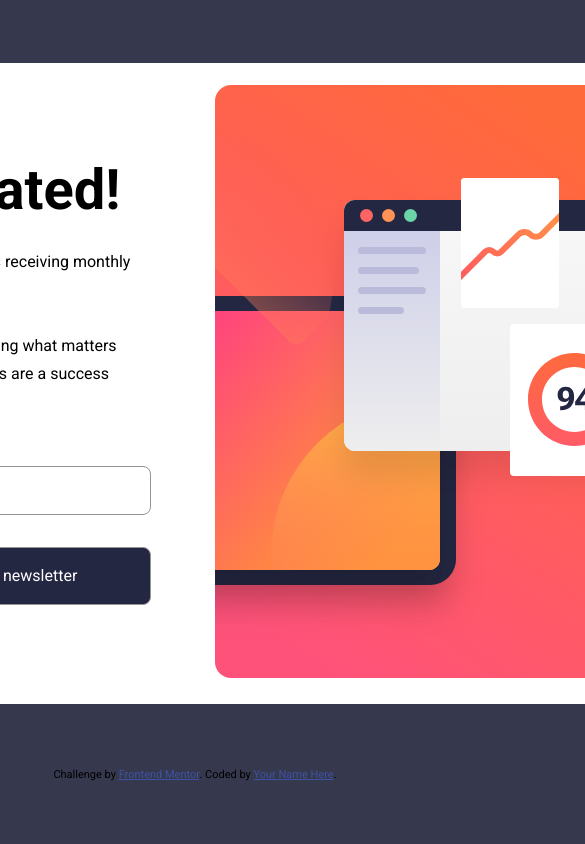
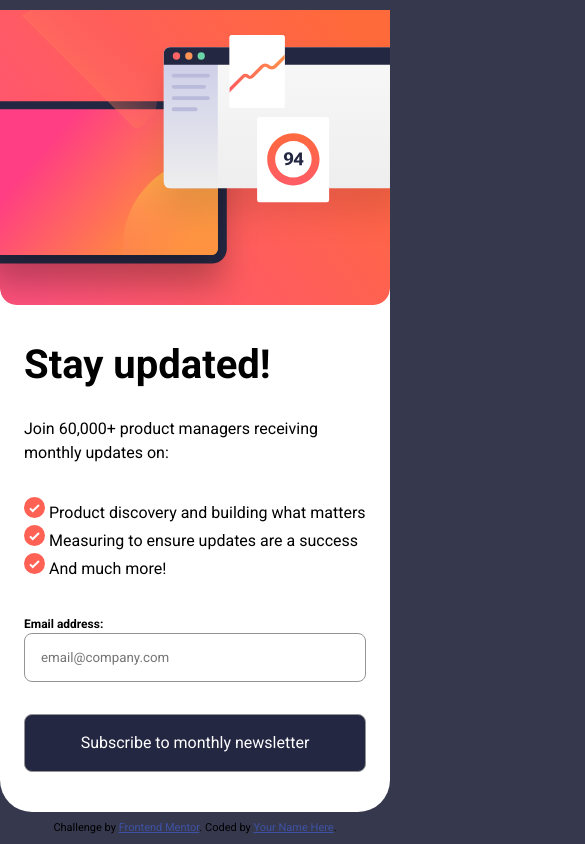
Before and after one commit to Emelinur/newsletter-sign-up-with-success-message-main, a plain HTML site: page index.html in a window 390 px wide. Shown: the top 844 px of the page, 585 px wide, since content can reach past the window. Drawn offline with Linux system fonts and the light colour scheme.

Commit message:
update index.html and style.css

```diff
--- a/index.html
+++ b/index.html
@@ -1,22 +1,16 @@
 <!DOCTYPE html>
 <html lang="en">
+
 <head>
   <meta charset="UTF-8" />
   <meta name="viewport" content="width=device-width, initial-scale=1.0" />
   <!-- displays site properly based on user's device -->
 
-    <link
-      rel="icon"
-      type="image/png"
-      sizes="32x32"
-      href="./assets/images/favicon-32x32.png"
-    />
+  <link rel="icon" type="image/png" sizes="32x32" href="./assets/images/favicon-32x32.png" />
   <link rel="preconnect" href="https://fonts.googleapis.com" />
   <link rel="preconnect" href="https://fonts.gstatic.com" crossorigin />
-    <link
-      href="https://fonts.googleapis.com/css2?family=Roboto:ital,wght@0,100..900;1,100..900&display=swap"
-      rel="stylesheet"
-    />
+  <link href="https://fonts.googleapis.com/css2?family=Roboto:ital,wght@0,100..900;1,100..900&display=swap"
+    rel="stylesheet" />
   <link rel="stylesheet" href="style.css" />
 
   <title>
@@ -29,11 +23,13 @@
       font-size: 11px;
       text-align: center;
     }
+
     .attribution a {
       color: hsl(228, 45%, 44%);
     }
   </style>
 </head>
+
 <body>
   <main>
     <article class="card">
@@ -44,55 +40,28 @@
         </p>
         <ul class="card-list">
           <li>
-              <svg
-                xmlns="http://www.w3.org/2000/svg"
-                width="21"
-                height="21"
-                viewBox="0 0 21 21"
-              >
+            <svg xmlns="http://www.w3.org/2000/svg" width="21" height="21" viewBox="0 0 21 21">
               <g fill="none">
                 <circle cx="10.5" cy="10.5" r="10.5" fill="#FF6155" />
-                  <path
-                    stroke="#FFF"
-                    stroke-width="2"
-                    d="M6 11.381 8.735 14 15 8"
-                  />
+                <path stroke="#FFF" stroke-width="2" d="M6 11.381 8.735 14 15 8" />
               </g>
             </svg>
             Product discovery and building what matters
           </li>
           <li>
-              <svg
-                xmlns="http://www.w3.org/2000/svg"
-                width="21"
-                height="21"
-                viewBox="0 0 21 21"
-              >
+            <svg xmlns="http://www.w3.org/2000/svg" width="21" height="21" viewBox="0 0 21 21">
               <g fill="none">
                 <circle cx="10.5" cy="10.5" r="10.5" fill="#FF6155" />
-                  <path
-                    stroke="#FFF"
-                    stroke-width="2"
-                    d="M6 11.381 8.735 14 15 8"
-                  />
+                <path stroke="#FFF" stroke-width="2" d="M6 11.381 8.735 14 15 8" />
               </g>
             </svg>
             Measuring to ensure updates are a success
           </li>
           <li>
-              <svg
-                xmlns="http://www.w3.org/2000/svg"
-                width="21"
-                height="21"
-                viewBox="0 0 21 21"
-              >
+            <svg xmlns="http://www.w3.org/2000/svg" width="21" height="21" viewBox="0 0 21 21">
               <g fill="none">
                 <circle cx="10.5" cy="10.5" r="10.5" fill="#FF6155" />
-                  <path
-                    stroke="#FFF"
-                    stroke-width="2"
-                    d="M6 11.381 8.735 14 15 8"
-                  />
+                <path stroke="#FFF" stroke-width="2" d="M6 11.381 8.735 14 15 8" />
               </g>
             </svg>
             And much more!
@@ -101,22 +70,21 @@
         <!-- Sign-up form start -->
         <form action="">
           <label for="email">Email address:</label><br />
-            <input
-              type="email"
-              id="form_mail"
-              name="email"
-              placeholder="email@company.com"
-            /><br />
+          <input type="email" id="form_mail" name="email" placeholder="email@company.com" /><br />
         </form>
         <!-- Sign-up form end -->
 
         <button type="submit" class="submit_button">Subscribe to monthly newsletter</button>
       </div>
+<picture class="card-img">
+  <source media="(min-width: 1024px)" srcset="assets/images/illustration-sign-up-desktop.svg">
 
-        <div class="card-img">
-          <img src="assets/images/illustration-sign-up-desktop.svg" alt="" />
-        </div>
+  <source media="(min-width: 768px)" srcset="assets/images/illustration-sign-up-tablet.svg">
 
+  <img src="assets/images/illustration-sign-up-mobile.svg" alt="Sign up illustration">
+</picture>
+    </article>
+  </main>
   <!-- Success message start -->
 
   <!-- Thanks for subscribing! A confirmation email has been sent to
@@ -124,14 +92,13 @@
     your subscription. Dismiss message -->
 
   <!-- Success message end -->
-      </article>
-    </main>
+
 
   <div class="attribution">
     Challenge by
-      <a href="https://www.frontendmentor.io?ref=challenge" target="_blank"
-        >Frontend Mentor</a
-      >. Coded by <a href="#">Your Name Here</a>.
+    <a href="https://www.frontendmentor.io?ref=challenge" target="_blank">Frontend Mentor</a>. Coded by <a href="#">Your
+      Name Here</a>.
   </div>
 </body>
+
 </html>
--- a/style.css
+++ b/style.css
@@ -5,7 +5,8 @@
   --blue-900: hsl(234, 29%, 20%);
   --blue-700: hsl(235, 18%, 26%);
   --red: hsl(4, 100%, 67%);
-  --gradient: linear-gradient(90deg,
+  --gradient: linear-gradient(
+    90deg,
     rgba(255, 106, 58, 1) 0%,
     rgba(255, 82, 123, 1) 100%
   );
@@ -62,33 +63,31 @@ main {
 }
 .card {
   background-color: var(--white);
-  width: 56.5rem;    /* 904px */
-  height: 40.0625rem; /* 641px; */
-  display: flex;
-  justify-content: center;
+  display: grid;
+  grid-template-columns: 1fr 1fr;
   align-items: center;
   border-radius: var(--spacing-400);
   padding: var(--spacing-400);
   gap: var(--spacing-800);
 }
-.card-content{
+.card-content {
   display: flex;
   flex-direction: column;
   gap: var(--spacing-400);
 }
-.card-title{
+.card-title {
   font-size: var(--fs);
   font-weight: var(--fw-bold);
   letter-spacing: var(--ls);
   line-height: var(--lh);
 }
-.card-text{
+.card-text {
   font-size: var(--fs-2);
   font-weight: var(--fw-regular);
   letter-spacing: var(--ls);
   line-height: var(--lh-1);
 }
-.card-list{
+.card-list {
   list-style-type: none;
   font-size: var(--fs-2);
   font-weight: var(--fw-regular);
@@ -97,21 +96,20 @@ main {
   display: flex;
   flex-direction: column;
   justify-content: center;
-
 }
-form label{
+form label {
   font-size: var(--fs-3);
   font-weight: var(--fw-bold);
   letter-spacing: var(--ls);
   line-height: var(--lh-1);
 }
-form input{
+form input {
   width: 100%;
   padding: var(--spacing-200);
   border-radius: var(--spacing-100);
- border:1px solid var(--grey);
+  border: 1px solid var(--grey);
 }
-.submit_button{
+.submit_button {
   background-color: var(--blue-900);
   padding: var(--spacing-200);
   color: var(--white);
@@ -120,10 +118,85 @@ form input{
   letter-spacing: var(--ls);
   line-height: var(--lh-1);
   border-radius: var(--spacing-100);
- border:1px solid var(--grey);
+  border: 1px solid var(--grey);
 }
 
-button:hover{
-  background: #FF6A3A;
-background: linear-gradient(90deg, rgba(255, 106, 58, 1) 0%, rgba(255, 82, 123, 1) 100%);
+button:hover {
+  background: #ff6a3a;
+  background: linear-gradient(
+    90deg,
+    rgba(255, 106, 58, 1) 0%,
+    rgba(255, 82, 123, 1) 100%
+  );
 }
+.card-img img{
+  width: 100%;
+  height: 100%;
+  object-fit: cover;
+display: block;
+}
+@media (max-width: 1024px) {
+   .card {
+    background-color: var(--white);
+    display: grid;
+    grid-template-columns: 1fr;
+    grid-template-rows: 1fr;
+    grid-template-areas:
+      "img"
+      "content";
+    align-items: center;
+    gap:0px;
+  }
+  .card-img {
+    grid-area: img;
+     width: 100%;
+  height: 100%;
+  object-fit: cover;
+display: block;
+  }
+  .card-content {
+    display: flex;
+    flex-direction: column;
+    gap: var(--spacing-400);
+    padding:var(--spacing-500)  0 var(--spacing-100) 0 ;
+  }
+  .card-title {
+    font-size: var(--fs-1);
+    font-weight: var(--fw-bold);
+    letter-spacing: var(--ls);
+    line-height: var(--lh);
+  }
+}
+
+@media (max-width: 768px) {
+  .card {
+    background-color: var(--white);
+    display: grid;
+    grid-template-columns: 1fr;
+    grid-template-rows: 1fr;
+    grid-template-areas:
+      "img"
+      "content";
+    align-items: center;
+    padding: 0px;
+  }
+  .card-img {
+    grid-area: img;
+     width: 100%;
+  height: 100%;
+  object-fit: cover;
+display: block;
+  }
+  .card-content {
+    display: flex;
+    flex-direction: column;
+    gap: var(--spacing-400);
+    padding:var(--spacing-500) var(--spacing-300);
+  }
+  .card-title {
+    font-size: var(--fs-1);
+    font-weight: var(--fw-bold);
+    letter-spacing: var(--ls);
+    line-height: var(--lh);
+  }
+}
```
Lines whose indentation alone changed are shown as unchanged.
